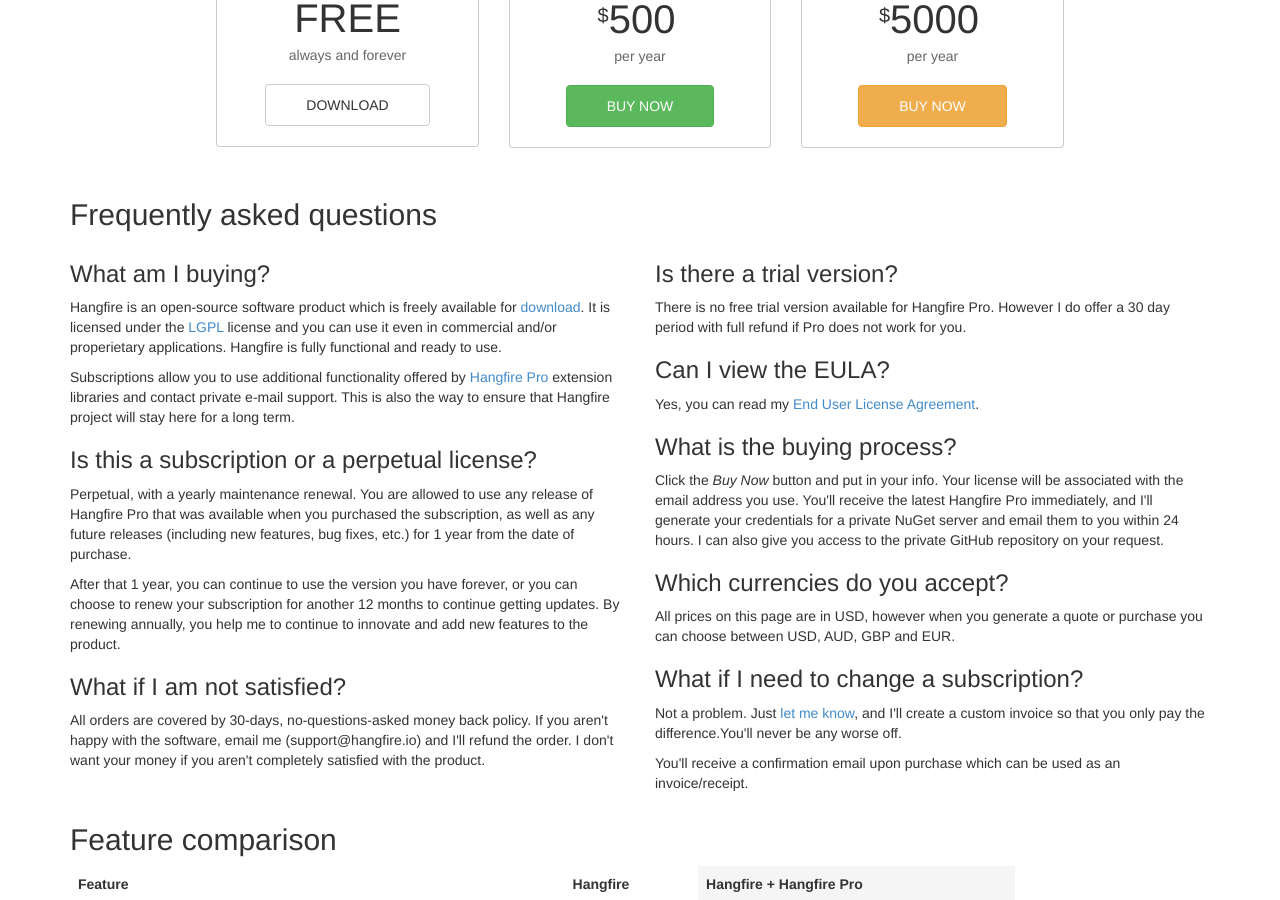
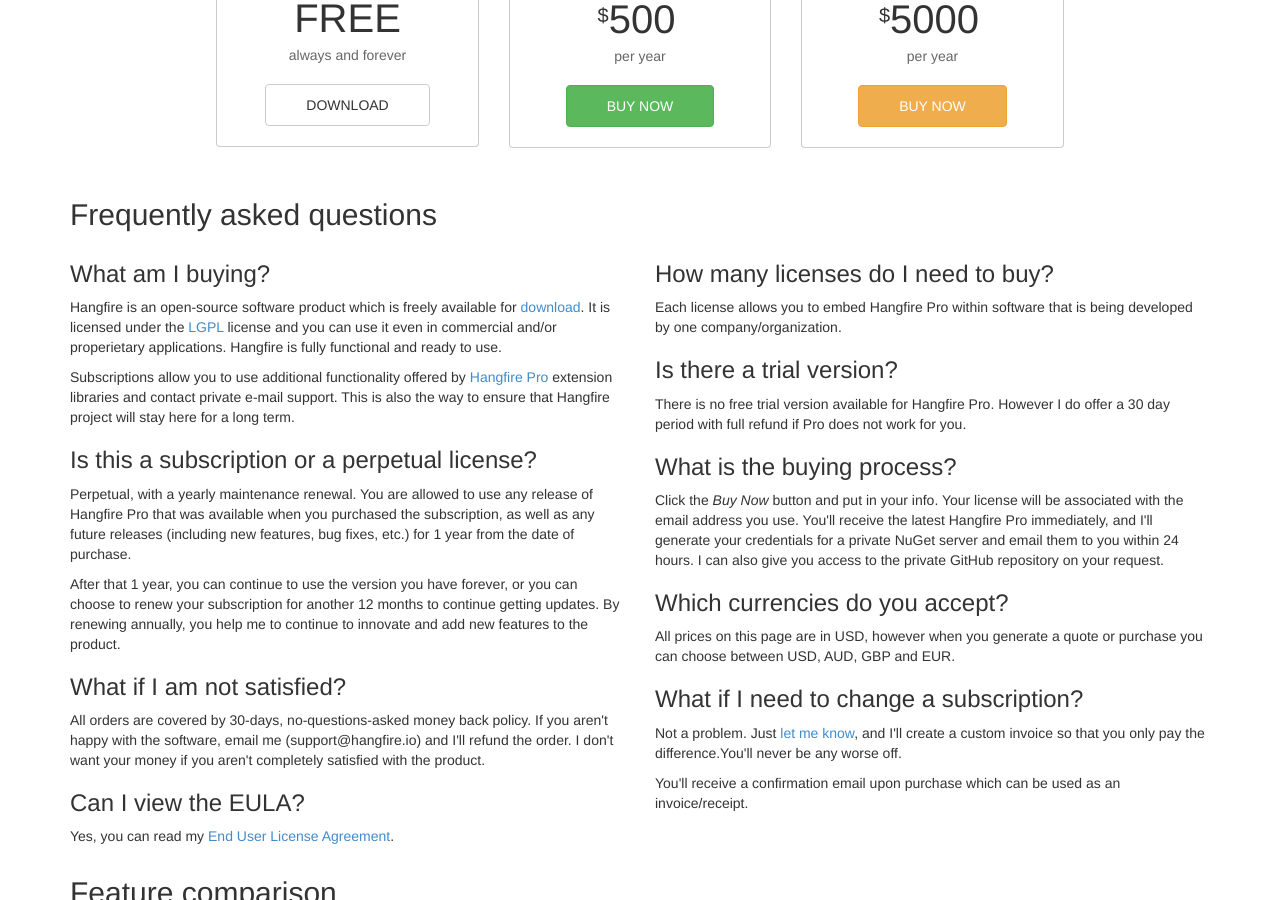
Before and after one commit to HangfireIO/Hangfire.io, a Jekyll site: the page built from pricing/index.md, in a window 1280 px wide and 900 px high, scrolled down 542 px. Built offline with Jekyll 4.4.1, drawn with Linux system fonts in a browser that asks for light colours; nearby versions of some CDN libraries; Markdown is read by kramdown in place of the engine named in the settings.

Commit message:
Add a note about license count

```diff
--- a/pricing/index.md
+++ b/pricing/index.md
@@ -125,18 +125,20 @@
                 All orders are covered by 30-days, no-questions-asked money back policy. If you aren't happy with the software, email me (support@hangfire.io) and I'll refund the order. I don't want your money if you aren't completely satisfied with the product.
             </p>
 
-
+            <h3>Can I view the EULA?</h3>
+            <p>
+                Yes, you can read my <a href="/pro/license.html">End User License Agreement</a>.
+            </p>
         </div>
         <div class="col-md-6">
+            <h3>How many licenses do I need to buy?</h3>
+            <p>
+                Each license allows you to embed Hangfire Pro within software that is being developed by one company/organization.
+            </p>
+
             <h3>Is there a trial version?</h3>
             <p>
                 There is no free trial version available for Hangfire Pro. However I do offer a 30 day period with full refund if Pro does not work for you.
-            </p>
-
-            <h3>Can I view the EULA?</h3>
-
-            <p>
-                Yes, you can read my <a href="/pro/license.html">End User License Agreement</a>.
             </p>
 
             <h3>What is the buying process?</h3>
```
